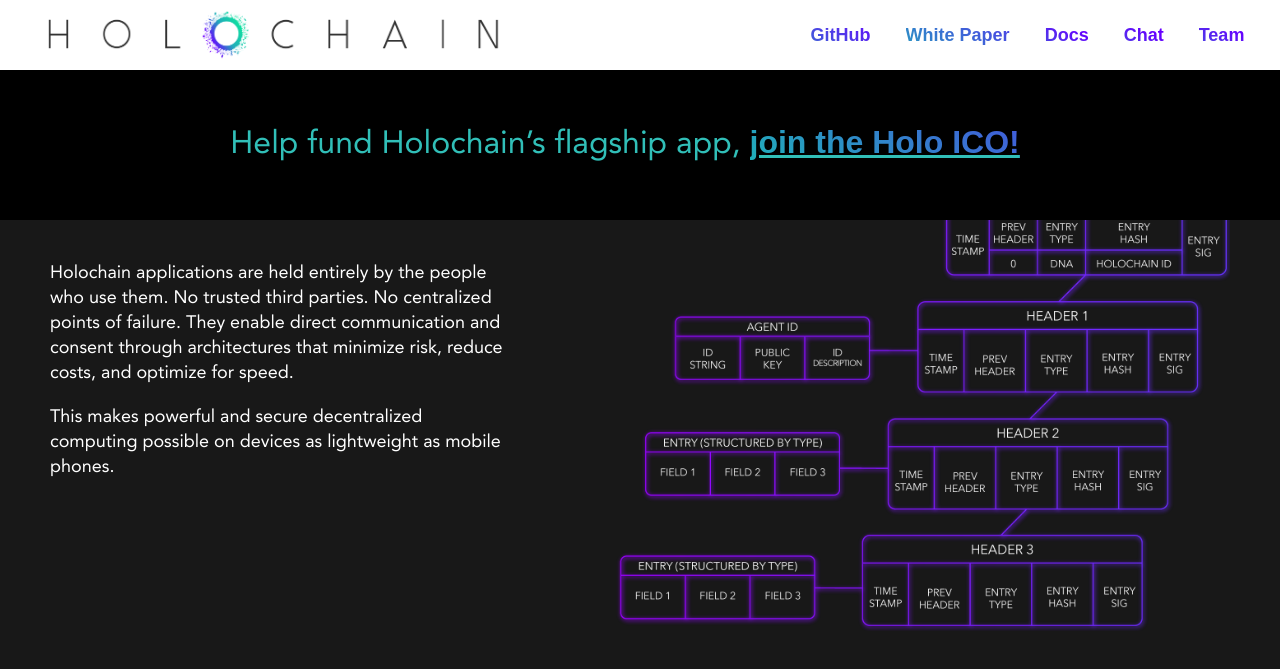
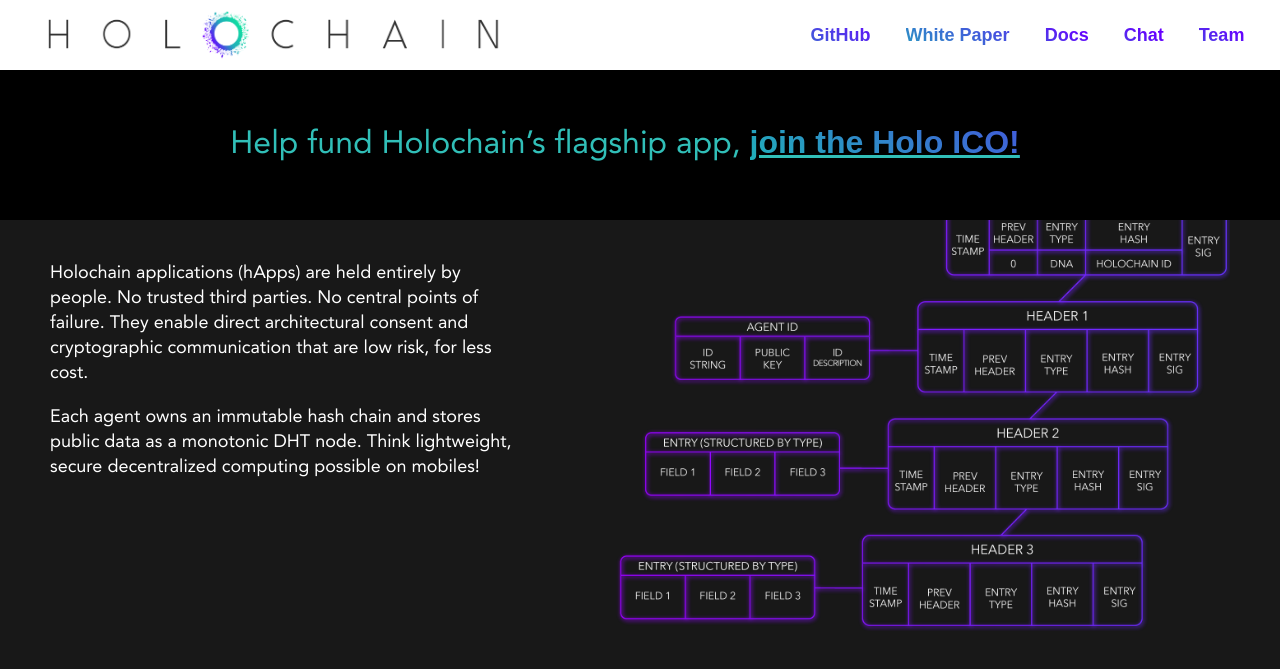
Before and after one commit to holochain/website, a Jekyll site: the page built from index.md, in a window 1280 px wide and 900 px high, scrolled down 5758 px. Shown: the top 669 px of the window. Built offline with Jekyll 4.4.1, drawn with Linux system fonts in a browser that asks for light colours; nearby versions of some CDN libraries; some of the changed text lies outside the part shown.

Commit message:
copy update on homepage
additional copy update.

```diff
--- a/_sections/secure.html
+++ b/_sections/secure.html
@@ -9,7 +9,8 @@
     _slug: low-cost-lightweight-secure
     title: Low-cost, lightweight, secure
     show_text: true
-    body: "<p>Every application runs its own holochain on its own terms, without the need for expensive hosting overhead. Since users are hosts, as more agents use an app, more hosting power and storage becomes available. The hosting load per user actually gets lighter.</p>"
+    body: "<p>Every application runs its own holochain on its own terms, with cheaper hosting overhead. Since users are hosts, as more agents use an app, more hosting power and storage becomes available. The load gets lighter!</p>
+    <p>Each agent's source chain holds the app's “DNA”—the code that runs the app. It’s peer validation requirements ensure secure apps. That data cannot be counterfeited, tampered with, or lost. Each app stores its data in a validating DHT creating redundancy of public data across randomized nodes. When nodes go offline, the DHT is self-healing and rebalances the data to different nodes. And if someone alters their own app code they effectively fork themselves out of the shared DHT space into an entirely different application.</p>"
     section: secure
     content_layout: Standard
     text_align: Left
--- a/_sections/storage.html
+++ b/_sections/storage.html
@@ -9,8 +9,9 @@
     _slug: holographic-storage-for-distributed-applications
     title: Holographic storage for distributed applications
     show_text: true
-    body: "<p>Holochain applications are held entirely by the people who use them. No trusted third parties. No centralized points of failure. They enable direct communication and consent through architectures that minimize risk, reduce costs, and optimize for speed.</p>
-    <p>This makes powerful and secure decentralized computing possible on devices as lightweight as mobile phones.</p>"
+    body: "<p>Holochain applications (hApps) are held entirely by people. No trusted third parties. No central points of failure. They enable direct architectural consent and cryptographic communication that are low risk, for less cost.</p>
+    <p>Each agent owns an immutable hash chain and stores public data as a monotonic DHT node.
+Think lightweight, secure decentralized computing possible on mobiles!</p>"
     section: storage
     content_layout: Standard
     text_align: Left
```
Also changed, not shown: _sections/think_outside_the_blocks.html (+7 -7 lines).
